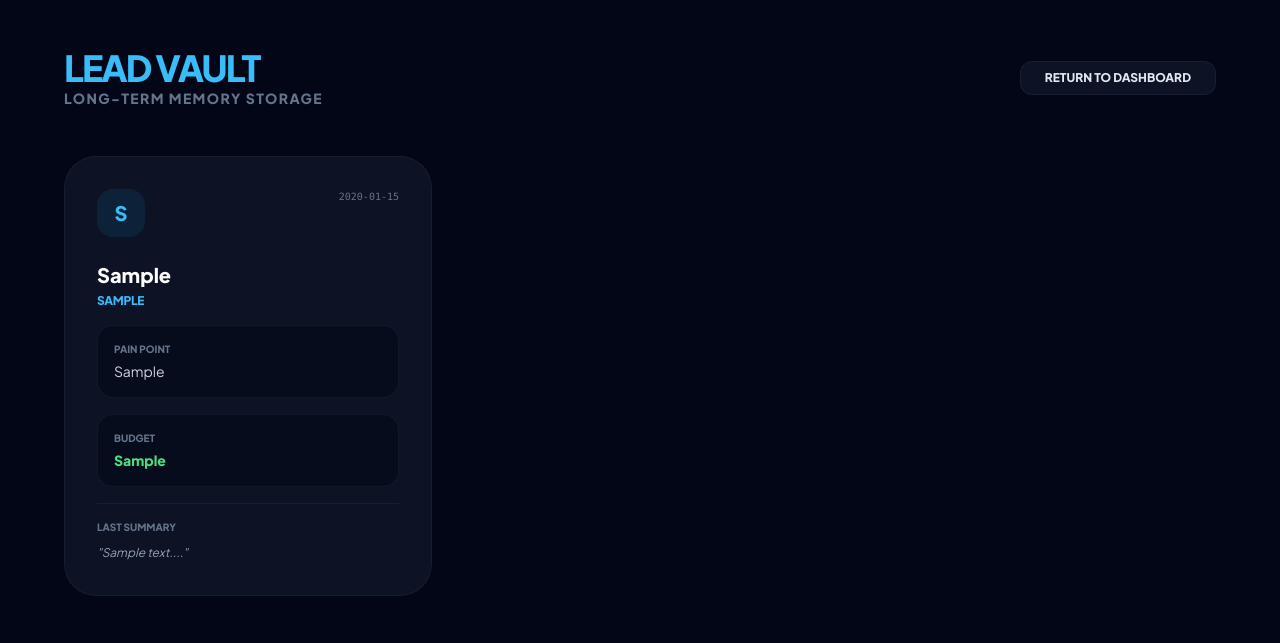
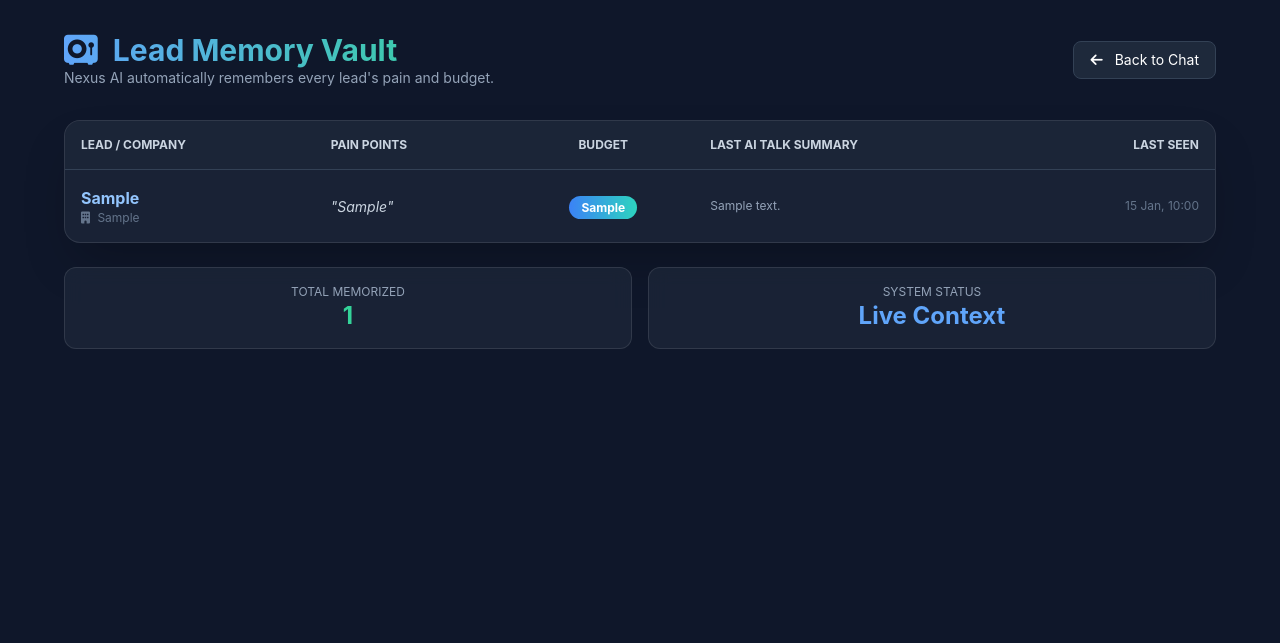
Before and after one commit to nexus83511/NEXUS-AI-OS, a Flask app: page /lead-vault in a window 1280 px wide. Shown: the top 643 px of the page. Run offline with Flask 3, Linux system fonts and the light colour scheme; a user stored in the database is signed in; tables that the repository leaves empty hold one stand-in row (values such as "Sample post"); some libraries are stand-ins or nearby versions.

Commit message:
Updated changes for Render deployment

```diff
--- a/templates/vault.html
+++ b/templates/vault.html
@@ -1,64 +1,95 @@
 <!DOCTYPE html>
-<html>
+<html lang="en">
 <head>
-    <title>Nexus AI | Lead Vault</title>
+    <meta charset="UTF-8">
+    <meta name="viewport" content="width=device-width, initial-scale=1.0">
+    <title>Nexus OS | Lead Vault</title>
     <script src="https://cdn.tailwindcss.com"></script>
-    <link href="https://fonts.googleapis.com/css2?family=Plus+Jakarta+Sans:wght@400;600;800&display=swap" rel="stylesheet">
+    <link rel="stylesheet" href="https://cdnjs.cloudflare.com/ajax/libs/font-awesome/6.0.0/css/all.min.css">
     <style>
-        body { font-family: 'Plus Jakarta Sans', sans-serif; background: #020617; }
-        .glass { background: rgba(30, 41, 59, 0.4); backdrop-filter: blur(10px); border: 1px solid rgba(255,255,255,0.05); }
+        body { background: #0f172a; color: white; font-family: 'Inter', sans-serif; }
+        .glass-card { background: rgba(30, 41, 59, 0.7); backdrop-filter: blur(10px); border: 1px solid rgba(255,255,255,0.1); }
+        .lead-row:hover { background: rgba(51, 65, 85, 0.5); transition: 0.3s; }
+        .status-badge { background: linear-gradient(90deg, #3b82f6, #2dd4bf); }
     </style>
 </head>
-<body class="text-slate-200 p-6 md:p-12">
+<body class="p-4 md:p-8">
+
     <div class="max-w-6xl mx-auto">
-        <div class="flex justify-between items-center mb-12">
+        <div class="flex justify-between items-center mb-8">
             <div>
-                <h1 class="text-4xl font-black text-sky-400 tracking-tighter uppercase">Lead Vault</h1>
-                <p class="text-slate-500 text-sm font-bold uppercase tracking-widest">Long-Term Memory Storage</p>
+                <h1 class="text-3xl font-bold text-transparent bg-clip-text bg-gradient-to-r from-blue-400 to-emerald-400">
+                    <i class="fas fa-vault mr-2"></i> Lead Memory Vault
+                </h1>
+                <p class="text-slate-400 text-sm">Nexus AI automatically remembers every lead's pain and budget.</p>
             </div>
-            <a href="/" class="glass px-6 py-2 rounded-xl text-xs font-bold hover:bg-sky-500 hover:text-slate-900 transition-all">RETURN TO DASHBOARD</a>
+            <a href="/" class="px-4 py-2 bg-slate-800 hover:bg-slate-700 rounded-lg text-sm border border-slate-700 transition">
+                <i class="fas fa-arrow-left mr-2"></i> Back to Chat
+            </a>
         </div>
 
-        {% if not memories %}
-        <div class="text-center py-20 glass rounded-[40px]">
-            <p class="text-slate-500 font-bold uppercase tracking-widest">Vault is empty. Start talking to leads to build memory.</p>
+        <div class="glass-card rounded-2xl overflow-hidden shadow-2xl">
+            <div class="overflow-x-auto">
+                <table class="w-full text-left border-collapse">
+                    <thead class="bg-slate-800/50 text-slate-300 text-xs uppercase font-semibold">
+                        <tr>
+                            <th class="p-4 border-b border-slate-700">Lead / Company</th>
+                            <th class="p-4 border-b border-slate-700">Pain Points</th>
+                            <th class="p-4 border-b border-slate-700 text-center">Budget</th>
+                            <th class="p-4 border-b border-slate-700">Last AI Talk Summary</th>
+                            <th class="p-4 border-b border-slate-700 text-right">Last Seen</th>
+                        </tr>
+                    </thead>
+                    <tbody class="text-slate-200 divide-y divide-slate-700/50">
+                        {% for memory in memories %}
+                        <tr class="lead-row">
+                            <td class="p-4">
+                                <div class="font-bold text-blue-300">{{ memory.lead_identifier }}</div>
+                                <div class="text-xs text-slate-500"><i class="fas fa-building mr-1"></i> {{ memory.company if memory.company else 'N/A' }}</div>
+                            </td>
+                            <td class="p-4">
+                                <span class="text-sm italic text-slate-300">
+                                    "{{ memory.pain_points if memory.pain_points else 'Not identified yet...' }}"
+                                </span>
+                            </td>
+                            <td class="p-4 text-center">
+                                <span class="px-3 py-1 rounded-full text-xs font-bold status-badge text-white">
+                                    {{ memory.budget if memory.budget else 'TBD' }}
+                                </span>
+                            </td>
+                            <td class="p-4">
+                                <p class="text-xs text-slate-400 line-clamp-2 max-w-xs">
+                                    {{ memory.summary }}
+                                </p>
+                            </td>
+                            <td class="p-4 text-right text-xs text-slate-500">
+                                {{ memory.last_updated.strftime('%d %b, %H:%M') }}
+                            </td>
+                        </tr>
+                        {% else %}
+                        <tr>
+                            <td colspan="5" class="p-12 text-center text-slate-500">
+                                <i class="fas fa-ghost text-4xl mb-4 block"></i>
+                                No memories found. Start a chat to save leads!
+                            </td>
+                        </tr>
+                        {% endfor %}
+                    </tbody>
+                </table>
+            </div>
         </div>
-        {% else %}
-        <div class="grid grid-cols-1 md:grid-cols-2 lg:grid-cols-3 gap-6">
-            {% for m in memories %}
-            <div class="glass p-8 rounded-[32px] hover:border-sky-500/30 transition-all group">
-                <div class="flex justify-between items-start mb-6">
-                    <div class="w-12 h-12 bg-sky-500/10 rounded-2xl flex items-center justify-center text-sky-400 font-black text-xl">
-                        {{ m.lead_identifier[0]|upper }}
-                    </div>
-                    <span class="text-[10px] text-slate-500 font-mono">{{ m.last_updated.strftime('%Y-%m-%d') }}</span>
-                </div>
 
-                <h3 class="text-xl font-bold text-white mb-1">{{ m.lead_identifier }}</h3>
-                <p class="text-sky-400 text-xs font-bold uppercase tracking-tight mb-4">{{ m.company if m.company != 'Unknown' else 'No Company' }}</p>
+        <div class="mt-6 flex gap-4">
+            <div class="glass-card p-4 rounded-xl flex-1 text-center">
+                <div class="text-slate-400 text-xs uppercase">Total Memorized</div>
+                <div class="text-2xl font-bold text-emerald-400">{{ memories|length }}</div>
+            </div>
+            <div class="glass-card p-4 rounded-xl flex-1 text-center">
+                <div class="text-slate-400 text-xs uppercase">System Status</div>
+                <div class="text-2xl font-bold text-blue-400">Live Context</div>
+            </div>
+        </div>
+    </div>
 
-                <div class="space-y-4">
-                    <div class="bg-slate-950/50 p-4 rounded-2xl border border-white/5">
-                        <p class="text-[10px] text-slate-500 font-black uppercase mb-1">Pain Point</p>
-                        <p class="text-sm text-slate-300">{{ m.pain_points if m.pain_points != 'Unknown' else 'Analyzing...' }}</p>
-                    </div>
-
-                    <div class="flex gap-4">
-                        <div class="flex-1 bg-slate-950/50 p-4 rounded-2xl border border-white/5">
-                            <p class="text-[10px] text-slate-500 font-black uppercase mb-1">Budget</p>
-                            <p class="text-sm font-bold text-green-400">{{ m.budget if m.budget != 'Unknown' else 'TBD' }}</p>
-                        </div>
-                    </div>
-
-                    <div class="pt-4 border-t border-white/5">
-                        <p class="text-[10px] text-slate-500 font-black uppercase mb-2">Last Summary</p>
-                        <p class="text-xs text-slate-400 italic leading-relaxed">"{{ m.summary[:120] }}..."</p>
-                    </div>
-                </div>
-            </div>
-            {% endfor %}
-        </div>
-        {% endif %}
-    </div>
 </body>
 </html>
```
